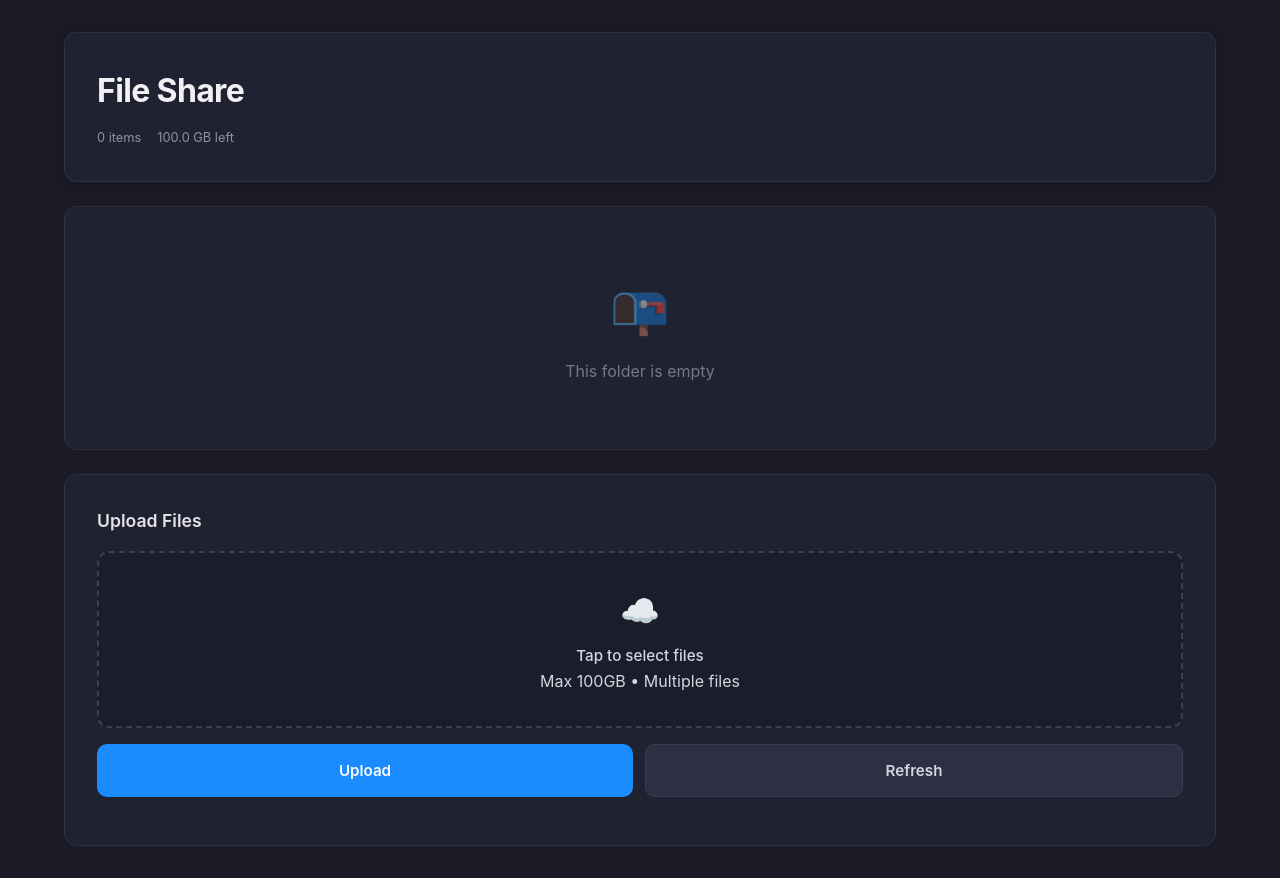
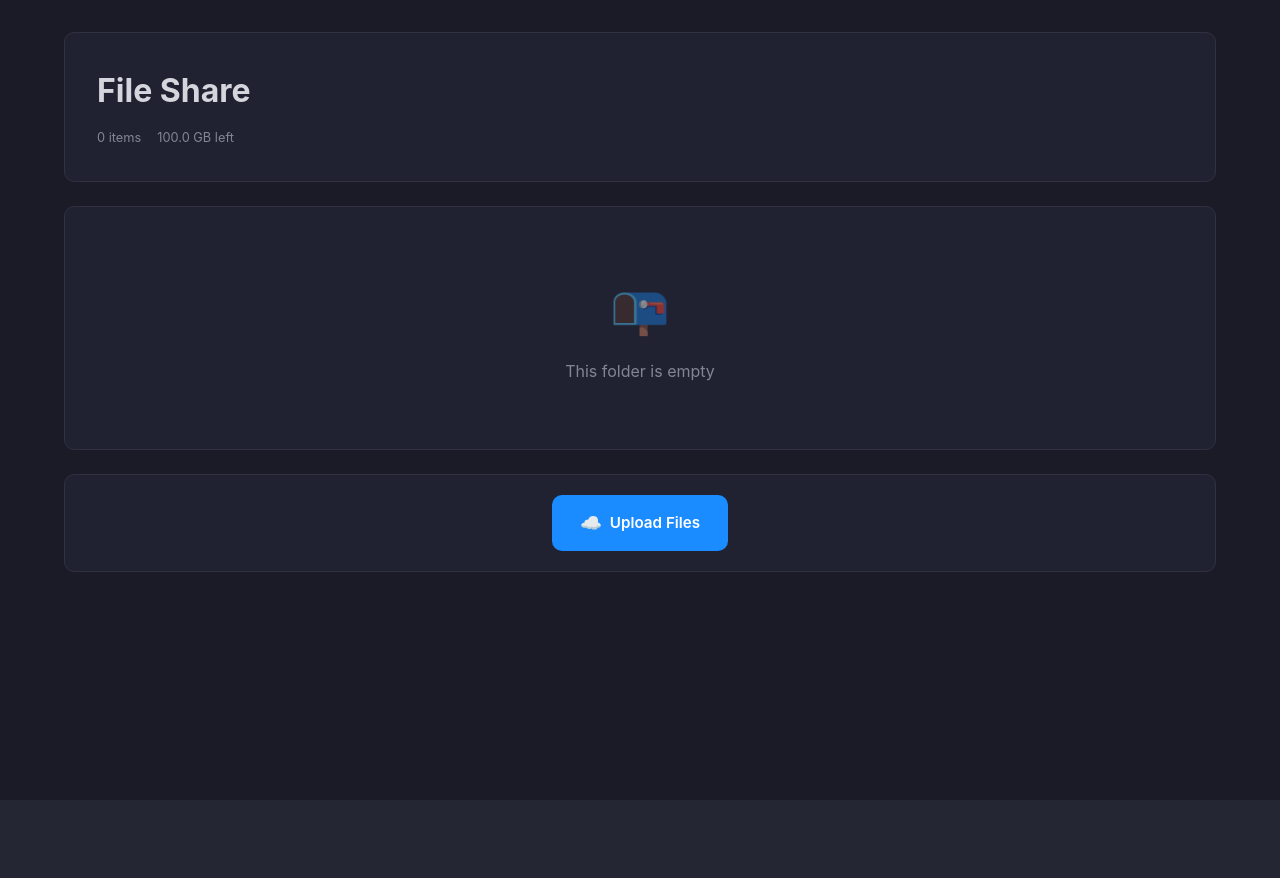
Before and after one commit to madhur-dhama/flask-home-server, a Flask app: page / in a window 1280 px wide. After the commit the page ends 800 px from the top, so only its background shows below. Run offline with Flask 3, Linux system fonts and the light colour scheme.

Commit message:
ui changes make it simple. Now upload button will select > upload > refresh

```diff
--- a/static/css/style.css
+++ b/static/css/style.css
@@ -1,160 +1,100 @@
 /* style.css */
-* {
-  margin: 0;
-  padding: 0;
-  box-sizing: border-box;
+:root {
+  /* Base Colors */
+  --bg: hsl(235, 18.8%, 12.5%);
+  --bg-card: hsl(235, 20%, 16%);
+  --border: hsl(235, 15%, 22%);
+  --text: hsl(235, 10%, 85%);
+  --text-dim: hsl(235, 8%, 55%);
+
+  /* Accents */
+  --blue: hsl(210, 100%, 55%);
+  --green: hsl(160, 70%, 45%);
+  --red: hsl(0, 65%, 50%);
+  --yellow: hsl(45, 90%, 50%);
+  --purple: hsl(258.3,89.5%,66.3%);
+  --pink: hsl(330.4,81.2%,60.4%);
+
+  /* Spacing */
+  --radius: 10px;
+  --gap: 0.875rem;
 }
 
+* { margin: 0; padding: 0; box-sizing: border-box; }
+
 body {
-  font-family: -apple-system, BlinkMacSystemFont, 'Segoe UI', Roboto, Oxygen, Ubuntu, Cantarell, sans-serif;
-  background: hsl(235, 18.8%, 12.5%);
-  color: hsl(235, 10%, 85%);
+  font-family: -apple-system, BlinkMacSystemFont, 'Segoe UI', Roboto, sans-serif;
+  background: var(--bg);
+  color: var(--text);
   line-height: 1.6;
   min-height: 100vh;
   -webkit-font-smoothing: antialiased;
-  -moz-osx-font-smoothing: grayscale;
 }
 
-.container {
-  max-width: 1200px;
-  margin: 0 auto;
-  padding: 1rem;
+.container { max-width: 1200px; margin: 0 auto; padding: 1rem; }
+
+/* Cards */
+.header, .breadcrumbs, .file-list, .action-section {
+  background: var(--bg-card);
+  border: 1px solid var(--border);
+  border-radius: var(--radius);
+  padding: 1.25rem;
+  margin-bottom: 1rem;
 }
 
-/* Header */
-.header {
-  background: hsl(235, 20%, 16%);
-  border: 1px solid hsl(235, 15%, 22%);
-  border-radius: 12px;
-  padding: 1.25rem;
-  margin-bottom: 1rem;
-  box-shadow: 0 2px 8px hsla(235, 18%, 8%, 0.4);
-}
+.header h1 { font-size: 1.5rem; font-weight: 700; margin-bottom: 0.75rem; }
+.meta { display: flex; gap: 1rem; font-size: 0.8rem; color: var(--text-dim); flex-wrap: wrap; }
 
-.header h1 {
-  font-size: 1.5rem;
-  font-weight: 700;
-  color: hsl(235, 10%, 95%);
-  margin-bottom: 0.75rem;
-  letter-spacing: -0.02em;
-}
-
-.meta {
-  display: flex;
-  gap: 1rem;
-  font-size: 0.8rem;
-  color: hsl(235, 8%, 60%);
-  flex-wrap: wrap;
-}
-
-.meta span {
-  display: flex;
-  align-items: center;
-}
-
-/* Breadcrumbs */
 .breadcrumbs {
-  background: hsl(235, 20%, 16%);
-  border: 1px solid hsl(235, 15%, 22%);
-  border-radius: 10px;
-  padding: 0.875rem 1rem;
-  margin-bottom: 1rem;
   display: flex;
   align-items: center;
   flex-wrap: wrap;
   gap: 0.5rem;
   overflow-x: auto;
-  -webkit-overflow-scrolling: touch;
+  padding: 0.875rem 1rem;
 }
 
 .breadcrumb-item {
-  color: hsl(235, 10%, 70%);
+  color: var(--text);
   text-decoration: none;
-  transition: color 0.2s;
   font-size: 0.85rem;
   white-space: nowrap;
-  padding: 0.25rem;
-  -webkit-tap-highlight-color: transparent;
 }
 
-.breadcrumb-sep {
-  color: hsl(235, 8%, 45%);
-  margin: 0 0.125rem;
-}
+.breadcrumb-sep { color: var(--text-dim); margin: 0 0.125rem; }
 
-/* Notice */
-.notice {
-  background: hsl(145, 60%, 40%);
-  color: hsl(145, 10%, 98%);
-  padding: 0.875rem 1rem;
-  border-radius: 10px;
-  margin-bottom: 1rem;
-  font-size: 0.85rem;
-  border: 1px solid hsl(145, 60%, 50%);
-}
-
-/* File List */
-.file-list {
-  background: hsl(235, 20%, 16%);
-  border: 1px solid hsl(235, 15%, 22%);
-  border-radius: 12px;
-  padding: 0.5rem;
-  margin-bottom: 1rem;
-  min-height: 200px;
-}
+.file-list { padding: 0.5rem; min-height: 200px; }
 
 .file-item {
   display: flex;
   align-items: center;
-  gap: 0.875rem;
-  padding: 0.875rem;
-  border-radius: 10px;
-  transition: background 0.15s;
+  gap: var(--gap);
+  padding: var(--gap);
+  border-radius: var(--radius);
   border: 1px solid transparent;
-  -webkit-tap-highlight-color: transparent;
 }
 
 .file-icon {
   width: 44px;
   height: 44px;
   min-width: 44px;
-  border-radius: 10px;
+  border-radius: var(--radius);
   display: flex;
   align-items: center;
   justify-content: center;
   font-size: 1.25rem;
-  flex-shrink: 0;
+  color: white;
 }
 
-.file-icon.folder {
-  background: hsl(45, 90%, 50%);
-  color: hsl(280, 10%, 98%);
-  cursor: pointer;
-}
+.file-icon.folder { background: var(--yellow); cursor: pointer; }
+.file-icon.video { background: var(--purple); }
+.file-icon.audio { background: var(--pink); }
+.file-icon.doc { background: var(--blue); }
 
-.file-icon.video {
-  background: hsl(210, 80%, 55%);
-  color: hsl(280, 10%, 98%);
-}
-
-.file-icon.audio {
-  background: hsl(210, 80%, 55%);
-  color: hsl(160, 10%, 98%);
-}
-
-.file-icon.doc {
-  background: hsl(210, 80%, 55%);
-  color: hsl(210, 10%, 98%);
-}
-
-.file-info {
-  flex: 1;
-  min-width: 0;
-}
+.file-info { flex: 1; min-width: 0; }
 
 .file-name {
   font-weight: 500;
-  color: hsl(235, 10%, 90%);
   margin-bottom: 0.25rem;
   overflow: hidden;
   text-overflow: ellipsis;
@@ -193,171 +115,91 @@ body {
   text-decoration: none;
   font-size: 0.8rem;
   font-weight: 500;
-  transition: background 0.15s;
-  border: 1px solid transparent;
+  transition: all 0.15s;
+  border: none;
   text-align: center;
   min-width: 80px;
-  -webkit-tap-highlight-color: transparent;
+  color: white;
 }
 
-.play-btn {
-  background: hsl(160, 70%, 45%);
-  color: hsl(280, 10%, 98%);
-}
+.play-btn { background: var(--green); }
+.download-btn { background: var(--blue); }
 
-.download-btn {
-  background: hsl(210, 80%, 50%);
-  color: hsl(210, 10%, 98%);
-}
+.empty-state { text-align: center; padding: 3rem 1rem; color: var(--text-dim); }
+.empty-state-icon { font-size: 3rem; margin-bottom: 0.75rem; opacity: 0.5; }
 
-/* Empty State */
-.empty-state {
-  text-align: center;
-  padding: 3rem 1rem;
-  color: hsl(235, 8%, 50%);
-}
-
-.empty-state-icon {
-  font-size: 3rem;
-  margin-bottom: 0.75rem;
-  opacity: 0.5;
-}
-
-/* Action Section */
+/* Clean upload section */
 .action-section {
-  background: hsl(235, 20%, 16%);
-  border: 1px solid hsl(235, 15%, 22%);
-  border-radius: 12px;
-  padding: 1.25rem;
-}
-
-.action-title {
-  font-size: 1.1rem;
-  font-weight: 600;
-  color: hsl(235, 10%, 90%);
-  margin-bottom: 1rem;
+  display: flex;
+  flex-direction: column;
+  align-items: center;
+  gap: 1rem;
 }
 
 .upload-area {
-  background: hsl(235, 22%, 14%);
-  border: 2px dashed hsl(235, 15%, 28%);
-  border-radius: 12px;
-  padding: 1.25rem 1rem;
-  text-align: center;
+  background: var(--blue);
+  border: none;
+  border-radius: var(--radius);
+  padding: 0.75rem 1.5rem;
   cursor: pointer;
   transition: all 0.2s;
-  margin-bottom: 1rem;
-  -webkit-tap-highlight-color: transparent;
+  display: inline-block;
+}
+
+.upload-area:hover {
+  background: hsl(210, 100%, 60%);
+}
+
+.upload-area:active {
+  transform: translateY(0);
 }
 
 .upload-area label {
   cursor: pointer;
-  display: block;
+  display: flex;
+  align-items: center;
+  gap: 0.5rem;
+  white-space: nowrap;
 }
 
 .upload-icon {
-  font-size: 2rem;
-  margin-bottom: 0.5rem;
+  font-size: 1.1rem;
 }
 
 .upload-text {
-  font-size: 0.95rem;
-  font-weight: 500;
-  color: hsl(235, 10%, 85%);
+  font-size: 0.9rem;
+  font-weight: 600;
+  color: white;
 }
 
-input[type="file"] {
-  display: none;
+input[type="file"] { display: none; }
+
+/* Hide selected file display - we'll show it in progress instead */
+.selected-file {
+  display: none !important;
 }
 
-.selected-file {
+.progress-container {
   display: none;
-  background: hsl(235, 22%, 18%);
-  border: 1px solid hsl(235, 15%, 28%);
-  border-radius: 10px;
-  padding: 0.875rem;
-  margin-bottom: 1rem;
-  align-items: center;
-  gap: 0.75rem;
+  width: 100%;
 }
 
-.selected-file.show {
-  display: flex;
-}
+.progress-container.show { display: block; }
 
-.selected-file-name {
-  color: hsl(235, 10%, 85%);
-  font-size: 0.85rem;
-  overflow: hidden;
-  text-overflow: ellipsis;
-  white-space: nowrap;
-  flex: 1;
-  min-width: 0;
-}
-
-.remove-file {
-  background: hsl(0, 65%, 50%);
-  color: hsl(0, 10%, 98%);
-  border: none;
-  width: 32px;
-  height: 32px;
-  min-width: 32px;
-  border-radius: 8px;
-  cursor: pointer;
-  font-size: 1rem;
-  transition: background 0.15s;
-  flex-shrink: 0;
-  -webkit-tap-highlight-color: transparent;
-}
-
-.btn-group {
-  display: flex;
-  flex-direction: column;
-  gap: 0.75rem;
+.progress-container {
+  display: none;
+  background: var(--bg-card);
+  border: 1px solid var(--border);
+  border-radius: var(--radius);
+  padding: 1.25rem;
   margin-bottom: 1rem;
 }
 
-.btn {
-  width: 100%;
-  padding: 1rem;
-  border: none;
-  border-radius: 10px;
-  font-size: 0.95rem;
-  font-weight: 600;
-  cursor: pointer;
-  transition: background 0.15s;
-  font-family: inherit;
-  -webkit-tap-highlight-color: transparent;
-}
-
-.btn-primary {
-  background: hsl(210, 100%, 55%);
-  color: hsl(210, 10%, 98%);
-}
-
-.btn-secondary {
-  background: hsl(235, 20%, 22%);
-  color: hsl(235, 10%, 85%);
-  border: 1px solid hsl(235, 15%, 28%);
-}
-
-/* Progress Container */
-.progress-container {
-  display: none;
-  background: hsl(235, 22%, 18%);
-  border: 1px solid hsl(235, 15%, 28%);
-  border-radius: 12px;
-  padding: 1rem;
-}
-
-.progress-container.show {
-  display: block;
-}
+.progress-container.show { display: block; }
 
 .progress-label {
   font-size: 0.85rem;
   font-weight: 500;
-  color: hsl(235, 10%, 85%);
   margin-bottom: 0.75rem;
   overflow: hidden;
   text-overflow: ellipsis;
@@ -383,111 +225,7 @@ input[type="file"] {
   display: flex;
   justify-content: space-between;
   font-size: 0.8rem;
-  color: hsl(235, 8%, 60%);
-}
-
-/* Responsive enhancements */
-@media (min-width: 768px) {
-  .container {
-    padding: 2rem 1.5rem;
-  }
-
-  .header {
-    padding: 2rem;
-    margin-bottom: 1.5rem;
-  }
-
-  .header h1 {
-    font-size: 2rem;
-  }
-
-  .file-list {
-    padding: 1rem;
-    margin-bottom: 1.5rem;
-  }
-
-  .file-actions {
-    flex-direction: row;
-  }
-
-  .file-meta {
-    flex-direction: row;
-    gap: 0.75rem;
-  }
-
-  .btn-group {
-    flex-direction: row;
-  }
-
-  .btn {
-    flex: 1;
-  }
-
-  .action-section {
-    padding: 2rem;
-  }
-
-  .upload-area {
-    padding: 2rem;
-  }
-
-  /* Desktop hover effects */
-  .file-item:hover {
-    background: hsl(235, 22%, 18%);
-    border-color: hsl(235, 15%, 28%);
-  }
-
-  .breadcrumb-item:hover {
-    color: hsl(210, 100%, 65%);
-  }
-
-  .file-name a:hover {
-    color: hsl(210, 100%, 65%);
-  }
-
-  .play-btn:hover {
-    background: hsl(160, 70%, 48%);
-  }
-
-  .download-btn:hover {
-    background: hsl(210, 80%, 55%);
-  }
-
-  .btn-primary:hover {
-    background: hsl(210, 100%, 60%);
-  }
-
-  .btn-secondary:hover {
-    background: hsl(235, 20%, 25%);
-    border-color: hsl(235, 15%, 35%);
-  }
-
-  .upload-area:hover {
-    border-color: hsl(210, 80%, 55%);
-    background: hsl(235, 22%, 16%);
-  }
-
-  .remove-file:hover {
-    background: hsl(0, 65%, 55%);
-  }
-}
-
-/* Small phones */
-@media (max-width: 360px) {
-  .header h1 {
-    font-size: 1.25rem;
-  }
-
-  .file-icon {
-    width: 40px;
-    height: 40px;
-    min-width: 40px;
-  }
-
-  .action-btn {
-    min-width: 70px;
-    font-size: 0.75rem;
-  }
+  color: var(--text-dim);
 }
 
 .pagination {
@@ -506,11 +244,41 @@ input[type="file"] {
   color: white;
 }
 
-.pagination-number:hover {
-  color: #007bff;
+.pagination-number:hover { color: var(--blue); }
+.pagination-number.active { font-weight: bold; color: var(--blue); }
+
+.pagination {
+  display: flex;
+  justify-content: center;
+  gap: 8px;
+  margin: 20px 0;
+  flex-wrap: wrap;
 }
 
-.pagination-number.active {
-  font-weight: bold;
-  color: #007bff;
+.pagination-number {
+  display: inline-block;
+  padding: 6px 10px;
+  border-radius: 5px;
+  text-decoration: none;
+  color: white;
 }
+
+.pagination-number:hover { color: var(--blue); }
+.pagination-number.active { font-weight: bold; color: var(--blue); }
+
+/* Responsive */
+@media (min-width: 768px) {
+  .container { padding: 2rem 1.5rem; }
+  .header { padding: 2rem; margin-bottom: 1.5rem; }
+  .header h1 { font-size: 2rem; }
+  .file-list { padding: 1rem; margin-bottom: 1.5rem; }
+  .file-actions { flex-direction: row; }
+  .upload-area { padding: 0.875rem 1.75rem; }
+  .upload-text { font-size: 0.95rem; }
+}
+
+@media (max-width: 360px) {
+  .header h1 { font-size: 1.25rem; }
+  .file-icon { width: 40px; height: 40px; min-width: 40px; }
+  .action-btn { min-width: 70px; font-size: 0.75rem; }
+}
--- a/static/js/app.js
+++ b/static/js/app.js
@@ -1,7 +1,6 @@
-// Simple File Browser JS - No Delete/Create Folder
+// Simple File Browser JS
 const form = document.getElementById('uploadForm');
 const fileInput = document.getElementById('fileInput');
-const uploadBtn = document.getElementById('uploadBtn');
 const selectedFile = document.getElementById('selectedFile');
 const selectedFileName = document.getElementById('selectedFileName');
 const progressContainer = document.getElementById('progressContainer');
@@ -9,32 +8,20 @@ const progressBar = document.getElementById('progressBar');
 const progressLabel = document.getElementById('progressLabel');
 const progressPercent = document.getElementById('progressPercent');
 const progressTime = document.getElementById('progressTime');
-const removeFile = document.getElementById('removeFile');
 
 let uploadStart = null;
 
-// File selection
+// File selection - Auto-upload
 fileInput.onchange = () => {
   const files = fileInput.files;
   if (!files.length) return;
 
-  let size = 0;
-  for (let f of files) size += f.size;
-
-  selectedFileName.textContent = files.length === 1
-    ? `${files[0].name} (${formatBytes(size)})`
-    : `${files.length} files (${formatBytes(size)})`;
-  selectedFile.classList.add('show');
+  // Auto-upload immediately after selection
+  uploadFiles();
 };
 
-removeFile.onclick = () => {
-  fileInput.value = '';
-  selectedFile.classList.remove('show');
-};
-
-// Upload
-form.onsubmit = e => {
-  e.preventDefault();
+// Upload function
+function uploadFiles() {
   const files = fileInput.files;
   if (!files.length) return;
 
@@ -45,13 +32,13 @@ form.onsubmit = e => {
     totalSize += f.size;
     if (f.size > max) {
       alert(`❌ "${f.name}" is too large! Max 100GB per file`);
+      resetForm();
       return;
     }
   }
 
   const formData = new FormData(form);
   progressContainer.classList.add('show');
-  uploadBtn.disabled = true;
   fileInput.disabled = true;
   uploadStart = Date.now();
 
@@ -89,6 +76,7 @@ form.onsubmit = e => {
         progressBar.style.width = '100%';
         progressPercent.textContent = '100%';
         progressTime.textContent = 'Done!';
+        // Auto-refresh after successful upload
         setTimeout(() => location.reload(), 800);
       }
     } else if (xhr.status === 302) {
@@ -107,6 +95,11 @@ form.onsubmit = e => {
 
   xhr.open('POST', '/upload');
   xhr.send(formData);
+}
+
+// Prevent manual form submission
+form.onsubmit = e => {
+  e.preventDefault();
 };
 
 // Utils
@@ -125,7 +118,6 @@ function formatTime(s) {
 
 function resetForm() {
   progressContainer.classList.remove('show');
-  uploadBtn.disabled = false;
   fileInput.disabled = false;
   fileInput.value = '';
   selectedFile.classList.remove('show');
--- a/templates/index.html
+++ b/templates/index.html
@@ -20,9 +20,9 @@
 
     {% if breadcrumbs %}
     <div class="breadcrumbs">
-      <a href="/" class="breadcrumb-item">🏠Home</a>
+      <a href="/" class="breadcrumb-item"><i class="fas fa-home"></i> Home</a>
       {% for crumb in breadcrumbs %}
-        <span class="breadcrumb-sep">›</span>
+        <span class="breadcrumb-sep">/</span>
         <a href="/browse/{{ crumb.path | urlencode }}" class="breadcrumb-item">{{ crumb.name }}</a>
       {% endfor %}
     </div>
@@ -82,26 +82,14 @@
 {% endif %}
 
 <div class="action-section">
-      <div class="action-title">Upload Files</div>
   <form id="uploadForm" action="/upload" method="post" enctype="multipart/form-data">
     <input type="hidden" name="current_path" value="{{ current_subpath }}">
     <div class="upload-area">
       <label for="fileInput">
-            <div class="upload-icon">☁️</div>
-            <div class="upload-text">Tap to select files</div>
-            <div class="upload-hint">Max 100GB • Multiple files</div>
+        <span class="upload-icon">☁️</span>
+        <span class="upload-text">Upload Files</span>
       </label>
       <input type="file" name="files" id="fileInput" multiple required>
-        </div>
-
-        <div class="selected-file" id="selectedFile">
-          <span class="selected-file-name" id="selectedFileName"></span>
-          <button type="button" class="remove-file" id="removeFile">✕</button>
-        </div>
-
-        <div class="btn-group">
-          <button type="submit" class="btn btn-primary" id="uploadBtn">Upload</button>
-          <button type="button" class="btn btn-secondary" onclick="location.reload()">Refresh</button>
     </div>
   </form>
 
@@ -116,7 +104,6 @@
     </div>
   </div>
 </div>
-  </div>
 
   <script src="{{ url_for('static', filename='js/app.js') }}"></script>
 </body>
```
Also changed, not shown: other parts of static/css/style.css (+6 -24 lines). Lines whose indentation alone changed are shown as unchanged.
